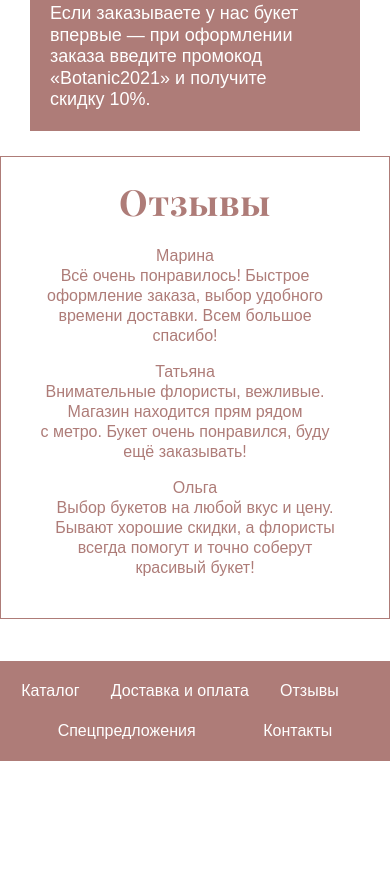
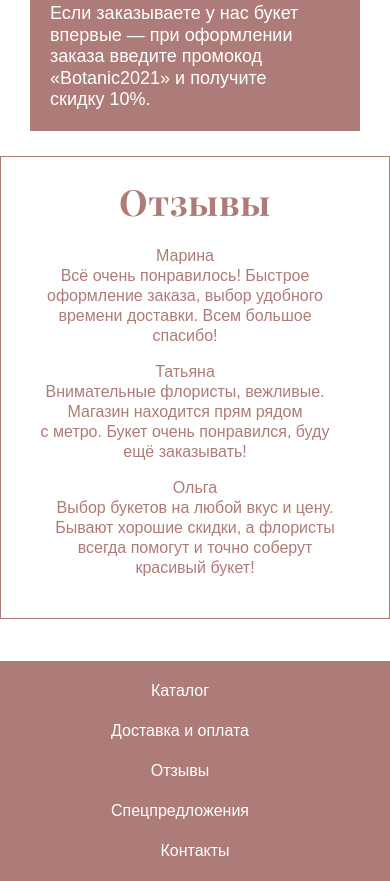
Before and after one commit to matveyGlush/itmo-design, a plain HTML site: page index.html in a window 390 px wide. Shown: the part 1748-2629 px from the top of the page. Before the commit the page ends 2509 px from the top, so only its background shows below. Drawn offline with Linux system fonts and the light colour scheme; a web font is replaced by a local one.

Commit message:
fix footer list

```diff
--- a/css/media.css
+++ b/css/media.css
@@ -74,8 +74,9 @@
   }
 
   .footer__list {
-    justify-content: space-evenly;
-    flex-wrap: wrap;
+    flex-direction: column;
+    text-align: center;
+    padding-bottom: 20px;
   }
 
   .footer__item:not(:last-child){
```
